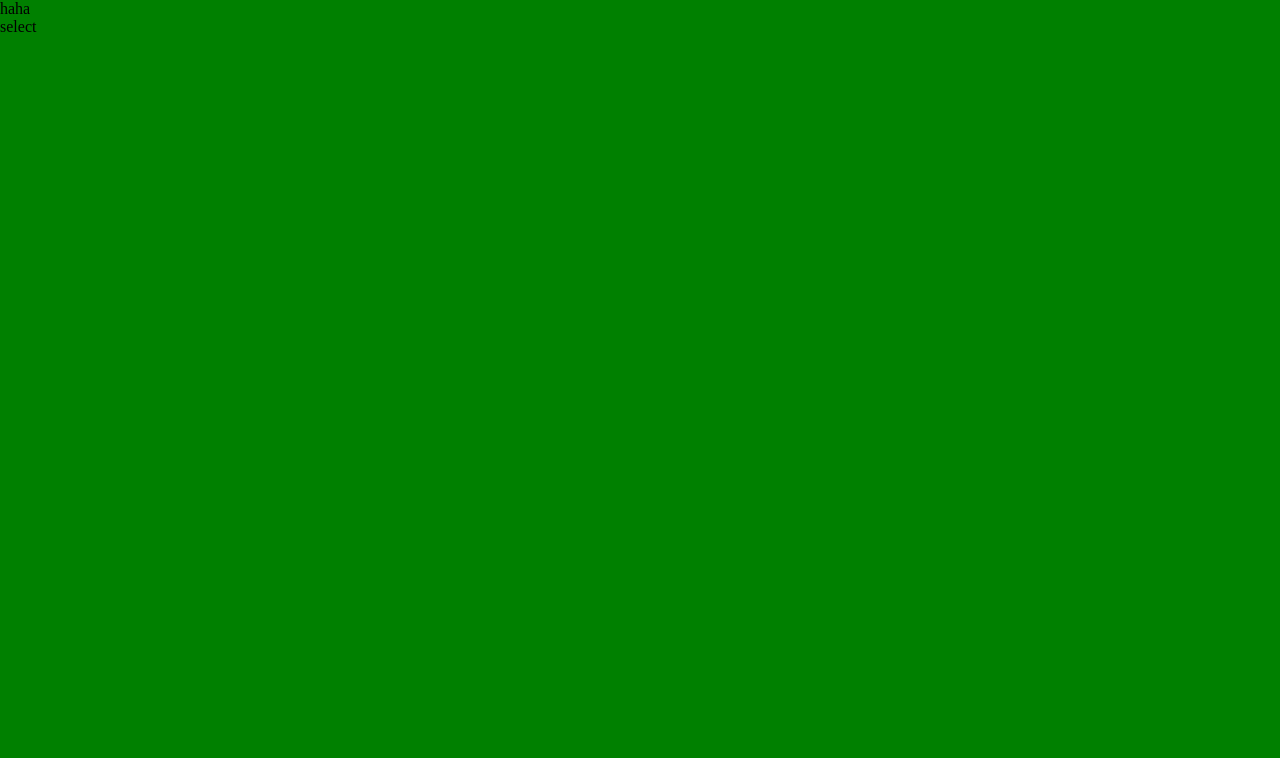
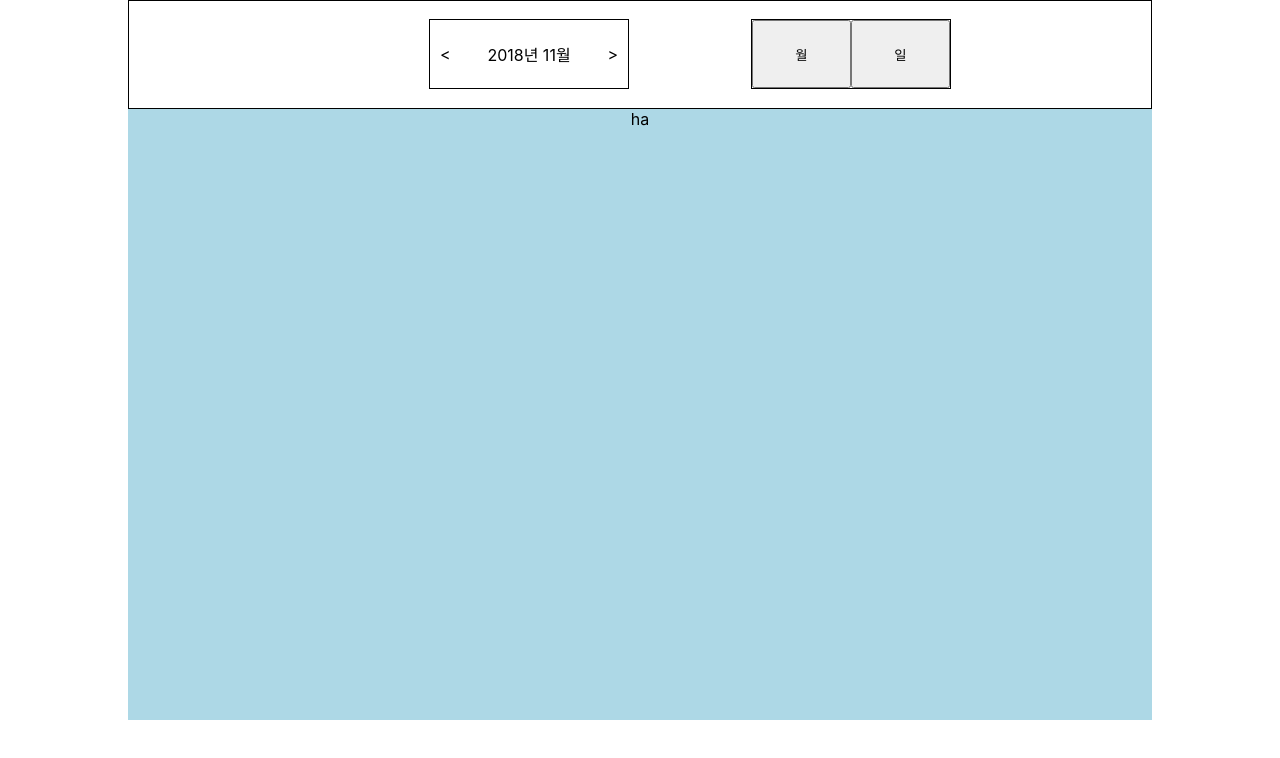
Before and after one commit to yangwooseong/Calendar-App, a website built with webpack: page web/dist/index.html in a window 1280 px wide. Built offline with nearby package versions, Linux system fonts and the light colour scheme.

Commit message:
add header layout

```diff
--- /dev/null
+++ b/web/global.d.ts
@@ -0,0 +1 @@
+declare module '*.scss'
--- a/web/package.json
+++ b/web/package.json
@@ -22,6 +22,7 @@
     "webpack-dev-server": "^4.2.1"
   },
   "dependencies": {
+    "classnames": "^2.3.1",
     "scss-loader": "^0.0.1"
   }
 }
--- a/web/src/App.ts
+++ b/web/src/App.ts
@@ -1,9 +1,9 @@
-import Nav from './_components/Nav'
 import './index.scss'
+import MainPage from './_components/MainPage'
 
 class App {
   constructor($target: HTMLElement) {
-    const nav = new Nav($target)
+    const mainPage = new MainPage($target)
   }
 }
 
--- /dev/null
+++ b/web/src/_components/Header.module.scss
@@ -0,0 +1,8 @@
+.header {
+  display: flex;
+  width: 100%;
+  height: 8rem;
+  border: 1px solid black;
+  justify-content: space-between;
+  align-items: center;
+}
--- /dev/null
+++ b/web/src/_components/Header.ts
@@ -0,0 +1,16 @@
+import RangeSelctor from './RangeSelector'
+import TimeRange from './TimeRange'
+import styles from './Header.module.scss'
+import classNames from 'classnames/bind'
+
+export default class Header {
+  constructor($target: HTMLElement) {
+    const nav: HTMLElement = document.createElement('header')
+    const cx = classNames.bind(styles)
+    nav.className = cx('header')
+    $target.appendChild(nav)
+
+    const timeRange = new TimeRange(nav)
+    const rangeSelector = new RangeSelctor(nav)
+  }
+}
--- /dev/null
+++ b/web/src/_components/MainContainer.module.scss
@@ -0,0 +1,7 @@
+.calendar {
+  width: 100%;
+  height: 100%;
+  background-color: lightblue;
+  display: flex;
+  justify-content: center;
+}
--- /dev/null
+++ b/web/src/_components/MainContainer.ts
@@ -0,0 +1,14 @@
+import styles from './MainContainer.module.scss'
+import classNames from 'classnames/bind'
+
+export default class MainContainer {
+  constructor($target: HTMLElement) {
+    const calendar = document.createElement('section')
+    const cx = classNames.bind(styles)
+    calendar.className = cx('calendar')
+    $target.appendChild(calendar)
+
+    console.log(document.querySelector(`.${cx('main-page')}`))
+    calendar.innerText = 'ha'
+  }
+}
--- /dev/null
+++ b/web/src/_components/MainPage.module.scss
@@ -0,0 +1,11 @@
+.main-page {
+  display: flex;
+  height: 90vh;
+  width: 80vw;
+  min-width: 800px;
+  margin: auto;
+  flex-direction: column;
+  justify-content: center;
+  align-self: center;
+  align-items: center;
+}
--- /dev/null
+++ b/web/src/_components/MainPage.ts
@@ -0,0 +1,16 @@
+import Header from './Header'
+import MainContainer from './MainContainer'
+import styles from './MainPage.module.scss'
+import classNames from 'classnames/bind'
+
+export default class MainPage {
+  constructor($target: HTMLElement) {
+    const mainPage = document.createElement('div')
+    $target.appendChild(mainPage)
+    const cx = classNames.bind(styles)
+    mainPage.className = cx('main-page')
+
+    const nav = new Header(mainPage)
+    const mainContainer = new MainContainer(mainPage)
+  }
+}
--- a/web/src/_components/Nav.ts
+++ /dev/null
@@ -1,12 +0,0 @@
-import RangeSelctor from './RangeSelector'
-import TimeRange from './TimeRange'
-
-export default class Nav {
-  constructor($target: HTMLElement) {
-    const nav: HTMLElement = document.createElement('nav')
-    $target.appendChild(nav)
-
-    const timeRange = new TimeRange(nav)
-    const rangeSelector = new RangeSelctor(nav)
-  }
-}
--- /dev/null
+++ b/web/src/_components/RangeSelector.module.scss
@@ -0,0 +1,16 @@
+.range-selector {
+  width: 200px;
+  height: 70px;
+  margin-right: 200px;
+  border: 1px solid black;
+  display: flex;
+
+  .left-button {
+    width: 100%;
+    cursor: pointer;
+  }
+  .right-button {
+    width: 100%;
+    cursor: pointer;
+  }
+}
--- a/web/src/_components/RangeSelector.ts
+++ b/web/src/_components/RangeSelector.ts
@@ -1,7 +1,24 @@
+import styles from './RangeSelector.module.scss'
+import classNames from 'classnames/bind'
+const cx = classNames.bind(styles)
+
 export default class RangeSelctor {
   constructor($target: HTMLElement) {
     const range: HTMLElement = document.createElement('div')
-    range.innerText = 'select'
+    range.className = cx('range-selector')
+    this.appendTwoButtons(range)
+
     $target.appendChild(range)
   }
+
+  appendTwoButtons($target: HTMLElement) {
+    const leftButton = document.createElement('button')
+    leftButton.innerText = '월'
+    leftButton.className = cx('left-button')
+    $target.appendChild(leftButton)
+    const rightButton = document.createElement('button')
+    rightButton.innerText = '일'
+    rightButton.className = cx('right-button')
+    $target.appendChild(rightButton)
+  }
 }
--- /dev/null
+++ b/web/src/_components/TimeRange.module.scss
@@ -0,0 +1,17 @@
+.time-range {
+  width: 200px;
+  height: 70px;
+  margin-left: 300px;
+  border: 1px solid black;
+  display: flex;
+  justify-content: space-between;
+  align-items: center;
+}
+.left-arrow {
+  margin-left: 10px;
+  cursor: pointer;
+}
+.right-arrow {
+  margin-right: 10px;
+  cursor: pointer;
+}
--- a/web/src/_components/TimeRange.ts
+++ b/web/src/_components/TimeRange.ts
@@ -1,7 +1,27 @@
+import styles from './TimeRange.module.scss'
+import classNames from 'classnames/bind'
+
+const cx = classNames.bind(styles)
 export default class TimeRange {
   constructor($target: HTMLElement) {
     const range: HTMLElement = document.createElement('div')
-    range.innerText = 'haha'
+    range.className = cx('time-range')
+    range.innerHTML = `<span>2018년 11월</span>`
+
+    this.appendArrowIcon(range)
+
     $target.appendChild(range)
   }
+
+  appendArrowIcon($target: HTMLElement) {
+    const leftArrow = document.createElement('span')
+    leftArrow.innerText = '<'
+    leftArrow.className = cx('left-arrow')
+    $target.insertBefore(leftArrow, $target.firstElementChild)
+    const rightArrow = document.createElement('span')
+    rightArrow.innerText = '>'
+    rightArrow.className = cx('right-arrow')
+    $target.insertBefore(leftArrow, $target.firstElementChild)
+    $target.appendChild(rightArrow)
+  }
 }
--- a/web/src/index.scss
+++ b/web/src/index.scss
@@ -1,4 +1,10 @@
 body {
   margin: 0;
-  background-color: green;
+  background-color: white;
 }
+
+* {
+  box-sizing: border-box;
+  font-family: -apple-system, BlinkMacSystemFont, 'Segoe UI', Roboto, Oxygen,
+    Ubuntu, Cantarell, 'Open Sans', 'Helvetica Neue', sans-serif;
+}
--- a/web/tsconfig.json
+++ b/web/tsconfig.json
@@ -26,7 +26,7 @@
     /* Modules */
     // "module": "commonjs",                                /* Specify what module code is generated. */
     "rootDir": "./src",                                  /* Specify the root folder within your source files. */
-    // "moduleResolution": "node",                       /* Specify how TypeScript looks up a file from a given module specifier. */
+    "moduleResolution": "node",                       /* Specify how TypeScript looks up a file from a given module specifier. */
     // "baseUrl": "./",                                  /* Specify the base directory to resolve non-relative module names. */
     // "paths": {},                                      /* Specify a set of entries that re-map imports to additional lookup locations. */
     // "rootDirs": [],                                   /* Allow multiple folders to be treated as one when resolving modules. */
```
Also changed, not shown: 1 other file.
